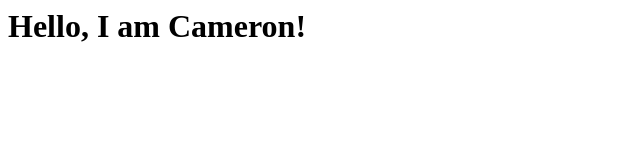
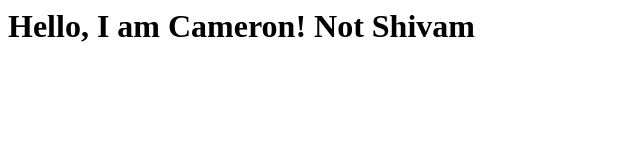
Before and after one commit to shivamjindal/git-demo, a plain HTML site: page index.html in a window 1280 px wide. Shown: the whole page, without its empty margins (0-640 px from the left). Drawn offline with Linux system fonts and the light colour scheme.

Commit message:
made it clear i am not shivam

```diff
--- a/index.html
+++ b/index.html
@@ -1 +1 @@
-<h1>Hello, I am Cameron!</h1>
+<h1>Hello, I am Cameron! Not Shivam</h1>
```
